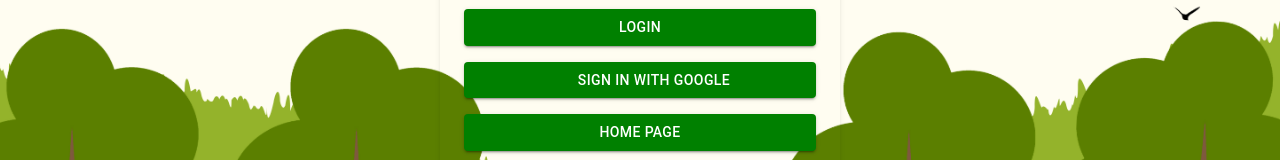
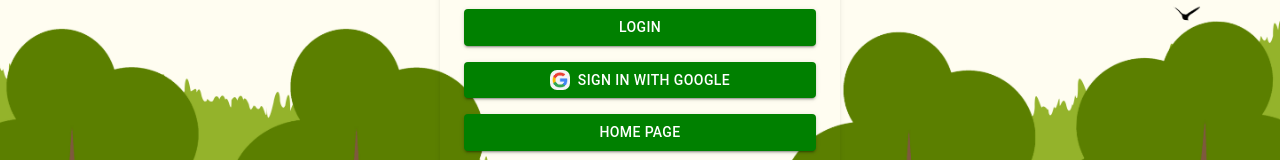
Before and after one commit to ujjwalaa7/AIFlashcards, a Next.js app: page /login in a window 1280 px wide. Shown: the part 404-564 px from the top of the page. Built offline with nearby package versions, Linux system fonts and the light colour scheme; no server answers.

Commit message:
image to img

```diff
--- a/app/components/Navbar.js
+++ b/app/components/Navbar.js
@@ -6,6 +6,7 @@ import '../navbar.css';
 import { useState, useEffect } from 'react';
 import { logOut } from '../utility/auth';
 import { useRouter } from 'next/navigation';
+import { ImageAspectRatioRounded } from '@mui/icons-material';
 
 
 export default function Navbar() {
@@ -39,7 +40,7 @@ export default function Navbar() {
 
   return (
     <nav className={scrolled ? 'scrolled' : ''}>
-      <image src='/images/logo.png' className="logo" />
+      <Img src='/images/logo.png' className="logo" />
       <ul>
         <li><NavLink href="/flashcards" title="Flashcards" /></li>
         <li><NavLink href="/generate" title="Generate" /></li>
--- a/app/components/loginpage.js
+++ b/app/components/loginpage.js
@@ -111,7 +111,7 @@ export default function LoginPage() {
                     onClick={handleGoogleLogin}
                     style={{ backgroundColor: 'green', color: 'white' }}
                 >
-                    <image src='/images/google-logo.png' alt='Google Logo' style={{ width: '20px', marginRight: '8px', borderRadius: '35%' }} />
+                    <img src='/images/google-logo.png' alt='Google Logo' style={{ width: '20px', marginRight: '8px', borderRadius: '35%' }} />
                     Sign in with Google
                 </Button>
                 <Button
```
